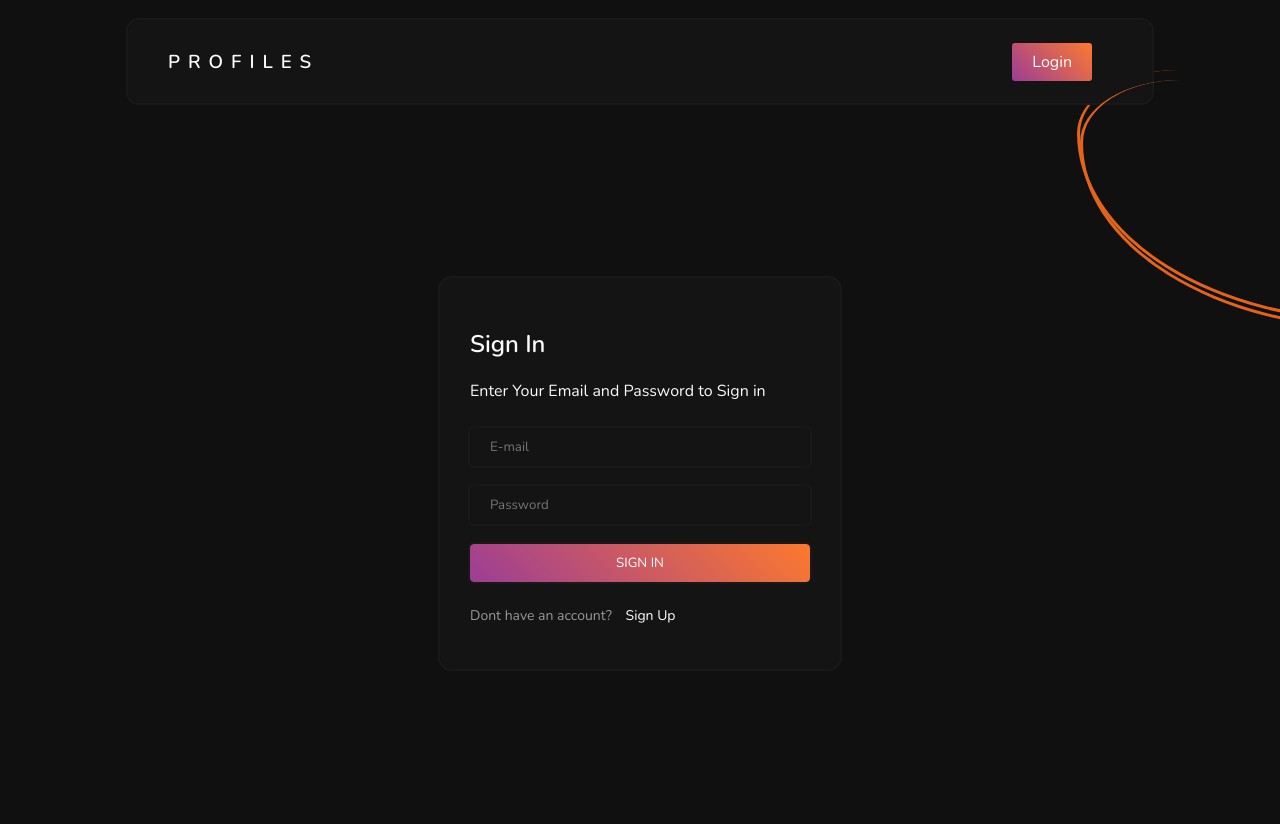
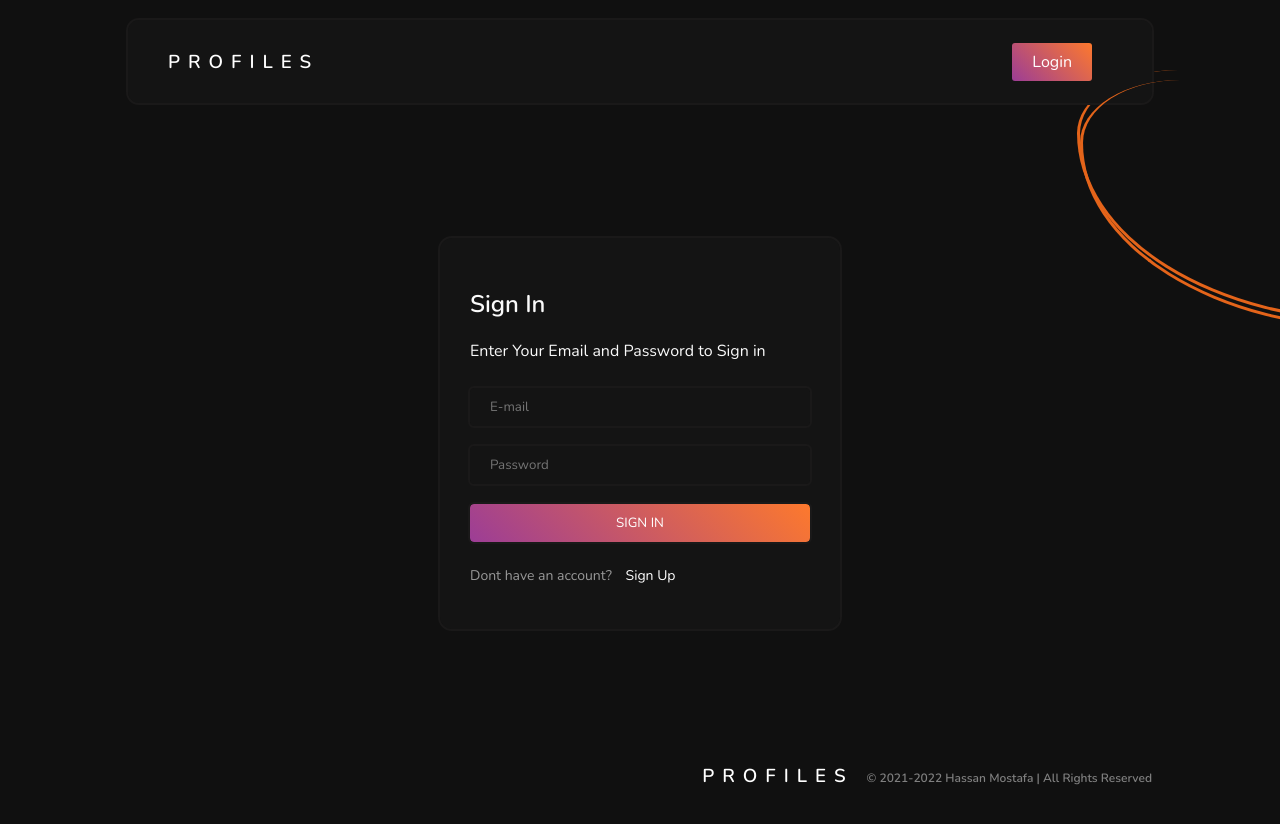
Before and after one commit to HassanMostafaa/React-Profiles, a React (Create React App) app: page / in a window 1280 px wide. Shown: the top 824 px of the page. Built offline with nearby package versions, Linux system fonts and the light colour scheme.

Commit message:
added favIcon,Footer

```diff
--- a/public/index.html
+++ b/public/index.html
@@ -2,7 +2,7 @@
 <html lang="en">
   <head>
     <meta charset="utf-8" />
-    <link rel="icon" href="%PUBLIC_URL%/favicon.ico" />
+    <link rel="icon" href="user-profile-png-file-png-all.png" />
     <meta name="viewport" content="width=device-width, initial-scale=1" />
     <meta name="theme-color" content="#000000" />
     <meta
@@ -24,7 +24,7 @@
       work correctly both with client-side routing and a non-root public URL.
       Learn how to configure a non-root public URL by running `npm run build`.
     -->
-    <title>React App</title>
+    <title>React Profiles App</title>
   </head>
   <body>
     <noscript>You need to enable JavaScript to run this app.</noscript>
--- a/src/App.tsx
+++ b/src/App.tsx
@@ -8,6 +8,7 @@ import { UserProfile } from "./pages/UserProfile";
 import { Dashboard } from "./pages/Dashboard";
 import { AdminPosts } from "./components/AdminPosts";
 import { AdminUsers } from "./components/AdminUsers";
+import { Footer } from "./components/Footer";
 
 function App() {
   const loggedin = useSelector(
@@ -37,6 +38,7 @@ function App() {
           </>
         )}
       </Routes>
+      <Footer />
     </div>
   );
 }
--- /dev/null
+++ b/src/components/Footer.tsx
@@ -0,0 +1,25 @@
+import { Link } from "react-router-dom";
+import "./nav.scss";
+
+// import currentUserReducer from "./../redux/currentUser/currentUserReducer";
+
+export const Footer = () => {
+  return (
+    <>
+      <div className="footer">
+        <div className="logo">
+          <h3>
+            <Link to="/" style={{ marginLeft: "auto" }}>
+              PROFILES
+            </Link>{" "}
+            <span
+              style={{ fontSize: "12px", letterSpacing: "0", color: "grey" }}
+            >
+              © 2021-2022 Hassan Mostafa | All Rights Reserved
+            </span>
+          </h3>
+        </div>
+      </div>
+    </>
+  );
+};
--- a/src/components/nav.scss
+++ b/src/components/nav.scss
@@ -4,7 +4,7 @@ nav {
   display: flex;
   justify-content: space-between;
   align-items: center;
-
+  width: 100%;
   outline: 2px solid $outliner;
   padding: 10px 40px;
   margin: 20px 0;
@@ -33,6 +33,19 @@ nav {
     }
   }
 }
+.footer {
+  width: 100%;
+  text-align: right;
+  .logo h3 {
+    padding: 0;
+
+    letter-spacing: 8px;
+    a {
+      color: $white-text;
+      text-decoration: none;
+    }
+  }
+}
 
 @media screen and (max-width: 950px) {
   nav {
--- a/src/components/signInPageStyle.scss
+++ b/src/components/signInPageStyle.scss
@@ -1,7 +1,7 @@
 @import "../styles/globalVars.scss";
 
 .sign-in-area {
-  min-height: 80vh;
+  min-height: 70vh;
   display: flex;
   justify-content: center;
   align-items: center;
--- a/src/index.scss
+++ b/src/index.scss
@@ -23,6 +23,7 @@ code {
 }
 .container {
   width: 80%;
+  min-height: 100vh;
   margin: 0 auto;
 }
 
```
Also changed, not shown: public/user-profile-png-file-png-all.png (added).
